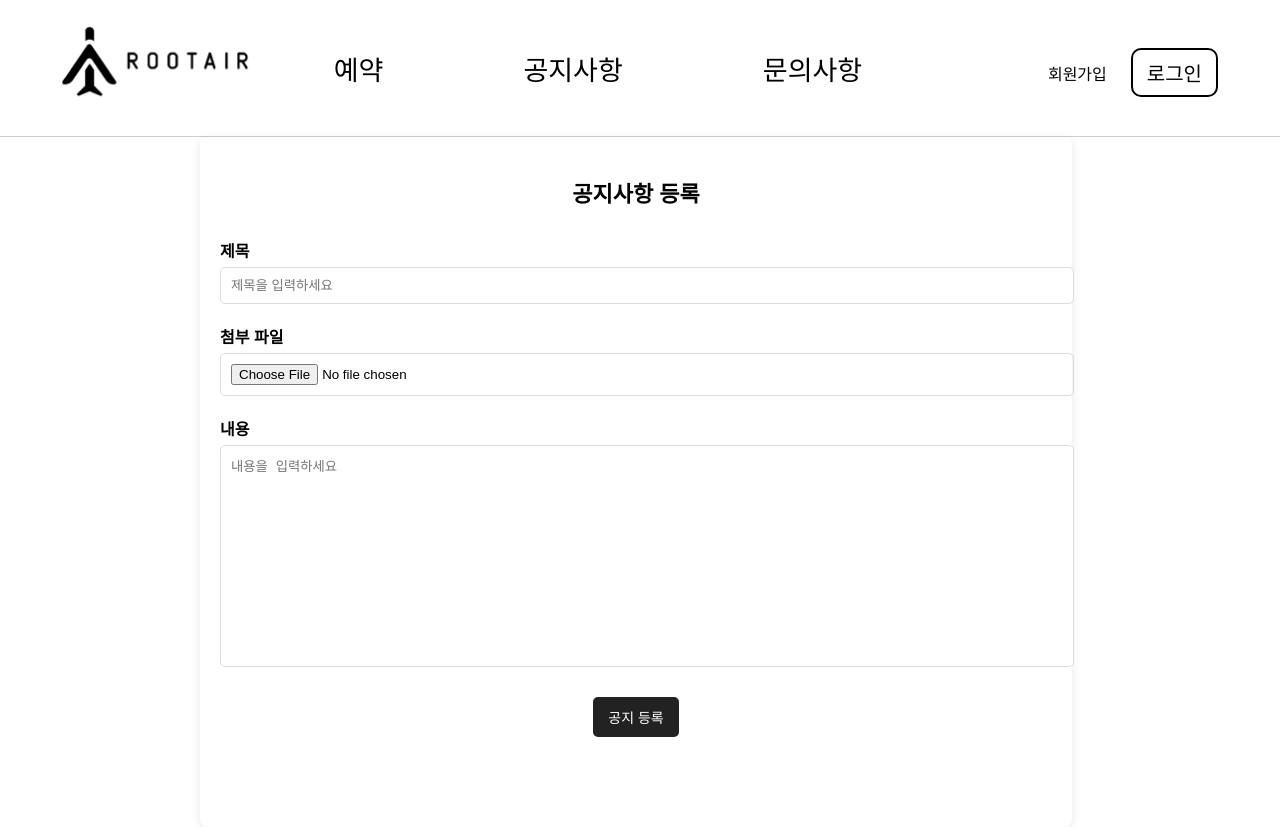
After one commit to YH072713/ROOTAIR_WEB, a Flask app: page /notices/create in a window 1280 px wide. The commit adds this page. Run offline with Flask 3, Linux system fonts and the light colour scheme.

Commit message:
노티스작업중 중간 임시저장 커밋
커밋

```diff
--- a/blueprints/notices.py
+++ b/blueprints/notices.py
@@ -1,8 +1,12 @@
-from flask import Blueprint, render_template, request, jsonify
+from flask import Blueprint, render_template, request, jsonify, url_for,jsonify,send_from_directory
 from blueprints.utils import get_db_connection
+from datetime import datetime
+import pytz  # ✅ 한국 시간 변환을 위한 라이브러리 추가
 
 # 블루프린트 생성
 notices_bp = Blueprint('notices', __name__, url_prefix='/notices')
+
+UPLOAD_FOLDER='static/uploads/'
 
 # 📌 공지사항 목록 페이지 (HTML 반환)
 @notices_bp.route('/')
@@ -71,3 +75,56 @@ def notice_detail_api(notice_id):
         notice['created_at'] = notice['created_at'].strftime('%Y-%m-%d %H:%M:%S')
 
     return jsonify(notice)
+
+#📌 공지사항 등록부분📌
+
+# 📌 파일 다운로드 API
+@notices_bp.route('/download/<filename>')
+def download_file(filename):
+    """업로드된 파일을 다운로드하는 API"""
+    return send_from_directory(UPLOAD_FOLDER, filename, as_attachment=True)
+
+# 공지사항 등록 페이지 (입력 폼)
+@notices_bp.route('/create',methods=['GET'])
+def notice_create_page():
+    return render_template('notices/notice_create.html')
+
+# 📌 공지사항 등록 API (POST 요청)
+@notices_bp.route('/api/create', methods=['POST'])
+def notice_create_api():
+    """공지사항을 DB에 등록하는 API"""
+    conn = get_db_connection()
+    cursor = conn.cursor()
+
+    # ✅ 요청 데이터 가져오기
+    data = request.form
+    title = data.get('title')
+    content = data.get('content')
+    file = request.files.get('file')  # 파일 업로드 처리
+
+    # ✅ 파일 저장 (파일이 있을 경우)
+    file_url = None
+    if file:
+        file_path = f"static/uploads/{file.filename}"
+        file.save(file_path)
+        file_url = file_path
+
+    # ✅ 한국 시간(KST)으로 현재 시간 설정
+    kst = pytz.timezone('Asia/Seoul')  # 한국 시간대
+    created_at = datetime.now(kst).strftime('%Y-%m-%d %H:%M:%S')  # MySQL 포맷
+
+    # ✅ DB에 저장
+    cursor.execute('''
+        INSERT INTO notices (title, content, file, created_at)
+        VALUES (%s, %s, %s, %s)
+    ''', (title, content, file_url, created_at))  # ✅ 플레이스홀더 개수와 값 개수 맞춤
+
+    # 필수 필드 확인
+    if not title or not content:
+        return jsonify({'error': '제목과 내용을 입력하세요.'}), 400
+
+    conn.commit()
+    conn.close()
+
+    # ✅ 공지사항 목록 페이지로 리디렉트
+    return jsonify({'message': '공지사항이 성공적으로 등록되었습니다.', 'redirect_url': url_for('notices.notices_page')})
--- /dev/null
+++ b/static/css/notices/notice_create.css
@@ -0,0 +1,178 @@
+body {
+    margin:0;
+    font-family: "Noto Sans KR";
+    font-weight: 400;
+    font-style: normal;
+}
+em {
+    font-style: normal;
+}
+a {
+    text-decoration: none;
+    color: #000;
+}
+.navbar {
+    display: flex;
+    justify-content: space-between;
+    align-items: center;
+    background-color: #fff;
+    padding: 8px 12px;
+    border-bottom: 1px solid #ccc;
+}
+.navbar_logo{
+    width: 150px;
+    display: flex;
+    justify-content: center;
+    align-items: center;
+}
+.navbar_logo img {
+    margin-left: 150px;
+    width: 210px;
+    height: auto;
+}
+.navbar_menu {
+    display: flex;
+    list-style: none;
+    padding-left: 0;
+    font-size: 27px;
+    font-weight: 500;
+    gap: 100px;
+}
+.navbar_menu li {
+    padding: 8px 20px;
+}
+.navbar_menu li:hover {
+    background-color: #e3dede;
+    border-radius: 10px;
+}
+
+.navbar_member {
+    display: flex;
+    list-style: none;
+    padding-left: 0;
+}
+.navbar_member li {
+    padding: 8px 14px;
+}
+.navbar_member li:hover {
+    background-color: #e3dede;
+    border-radius: 10px;
+}
+.navbar_signup {
+    margin-top: 13px;
+    margin-right: 10px;
+}
+.navbar_login {
+    font-size: 20px;
+    margin-top: 8px;
+    margin-right: 50px;
+    font-weight: 500;
+    border: 2px solid #000;
+    border-radius: 10px;
+}
+.navbar_togglebtn {
+    display: none;
+    position:absolute;
+    top: 32px;
+    right: 32px;
+    font-size: 24px;
+}
+
+@media screen and (max-width: 1040px) {
+    .navbar {
+        flex-direction: column;
+        align-items: flex-start;
+    }
+    .navbar_menu {
+        font-size:16px;
+        display: none;
+        flex-direction: column;
+        align-items: center;
+        width: 100%;
+        gap: 0px
+    }
+    .navbar_menu li {
+        width: 100%;
+        text-align: center;
+    }
+    .navbar_member {
+        display: none;
+        flex-direction: column;
+        align-items: center;
+        width: 100%;
+    }
+    .navbar_member li {
+        width: 100%;
+        text-align: center;
+    }
+    .navbar_togglebtn {
+        display: block;
+    }
+    .navbar_menu.active,
+    .navbar_member.active {
+        display: flex;
+    }
+    .navbar_signup {
+        margin-left: 10px;
+    }
+    .navbar_login {
+        margin-left: 50px;
+        font-size:16px;
+        border: none;
+        border-radius: none;
+    }
+}
+.register_container {
+    background: #fff;
+    padding: 20px;
+    border-radius: 8px;
+    box-shadow: 0 2px 10px rgba(0, 0, 0, 0.1);
+    margin-left: 200px;
+    margin-right: 200px;
+    width: 65%;
+    height: 650px;
+    text-align: center;
+}
+
+.register_container h2 {
+    font-size: 22px;
+    margin-bottom: 30px;
+}
+
+.register_container label {
+    display: block;
+    text-align: left;
+    margin: 10px 0 5px;
+    font-weight: bold;
+}
+
+input[type="text"],
+textarea,
+input[type="file"] {
+    width: 100%;
+    padding: 10px;
+    margin-bottom: 10px;
+    border: 1px solid #ddd;
+    border-radius: 5px;
+}
+
+textarea {
+    height: 200px;
+    resize: none;
+}
+
+
+#submit_btn {
+    background-color: #222;
+    color: white;
+    padding: 10px 15px;
+    border: none;
+    border-radius: 5px;
+    font-size: 14px;
+    cursor: pointer;
+    margin-top: 15px;
+}
+
+#submit_btn:hover {
+    background-color: #111;
+}
--- /dev/null
+++ b/static/js/notices/notice_create.js
@@ -0,0 +1,32 @@
+const togglebtn = document.querySelector('.navbar_togglebtn');
+const menu = document.querySelector('.navbar_menu');
+const member = document.querySelector('.navbar_member');
+
+togglebtn.addEventListener('click', ()=>{
+    menu.classList.toggle('active');
+    member.classList.toggle('active');
+});
+document.addEventListener("DOMContentLoaded", function () {
+    const form = document.getElementById("qnaForm");
+
+    form.addEventListener("submit", function (event) {
+        event.preventDefault(); // 기본 제출 동작 방지
+
+        const formData = new FormData(form);
+
+
+        fetch("/notices/api/create", {
+            method: "POST",
+            body: formData
+        })
+        .then(response => response.json())  // ✅ JSON 응답 받기
+        .then(data => {
+            if (data.redirect_url) {
+                window.location.href = data.redirect_url;  // ✅ 목록 페이지로 이동
+            } else {
+                alert("공지지 등록 실패: " + data.error);
+            }
+        })
+        .catch(error => console.error("에러 발생:", error));
+    });
+});
--- a/static/js/notices/notices.js
+++ b/static/js/notices/notices.js
@@ -84,3 +84,9 @@ document.addEventListener("DOMContentLoaded", function () {
 
     fetchNotices();
 });
+
+
+// 공지사항 등록 버튼 구현
+function gosubmit() {
+    window.location.href = "/notices/create";  // 공지 등록 페이지로 이동
+}
--- /dev/null
+++ b/templates/notices/notice_create.html
@@ -0,0 +1,59 @@
+<!DOCTYPE html>
+<html lang="ko">
+<head>
+    <meta charset="UTF-8">
+    <meta name="viewport" content="width=device-width, initial-scale=1.0">
+    <title>황제폐하의 전언이다</title>
+    <link rel="stylesheet" href="{{ url_for('static', filename='css/notices/notice_create.css') }}">
+    <link href="https://fonts.googleapis.com/css2?family=Noto+Sans+KR&display=swap" rel="stylesheet">
+    <script src="{{ url_for('static', filename='js/notices/notice_create.js') }}" defer></script>
+</head>
+<body>
+    <nav class="navbar">
+        <div class="navbar_logo">
+            <a href="{{ url_for('main.main') }}">
+                <img src="{{ url_for('static', filename='images/rootair.jpg') }}"/>
+            </a>
+        </div>
+        <ul class="navbar_menu">
+            <li><a href="{{ url_for('main.main') }}">예약</a></li>
+            <li><a href="{{ url_for('notices.notices_page') }}">공지사항</a></li>
+            <li><a href="{{ url_for('qna.qna_page') }}">문의사항</a></li>
+        </ul>
+        <ul class="navbar_member">
+            {% if session.get('admin', False) %}
+                <!-- 관리자 계정일 경우 -->
+                <li class="navbar_signup"><a href="{{ url_for('admin.logout') }}">로그아웃</a></li>
+                <li class="navbar_login"><a href="{{ url_for('admin.admin_management') }}">회원정보</a></li>
+            {% elif current_user.is_authenticated %}
+                <!-- 일반 사용자 계정일 경우 -->
+                <li class="navbar_signup"><a href="{{ url_for('member.logout') }}">로그아웃</a></li>
+                <li class="navbar_login"><a href="{{ url_for('mypage.mypage') }}">마이페이지</a></li>
+            {% else %}
+                <!-- 비로그인 상태 -->
+                <li class="navbar_signup"><a href="{{ url_for('member.signup') }}">회원가입</a></li>
+                <li class="navbar_login"><a href="{{ url_for('member.login') }}">로그인</a></li>
+            {% endif %}
+        </ul>
+        <img class="navbar_togglebtn" src="{{url_for('static',filename='images/topbar.jpg')}}" width="24" height="18"/>
+    </nav>
+    <div class="register_container">
+        <h2>공지사항 등록</h2>
+
+        <form id="qnaForm" action="{{ url_for('qna.qna_create_api') }}" method="POST" enctype="multipart/form-data">
+            <label for="title">제목</label>
+            <input type="text" id="title" name="title" placeholder="제목을 입력하세요">
+
+            <label for="file">첨부 파일</label>
+            <input type="file" id="file" name="file">
+
+            <label for="content">내용</label>
+            <textarea id="content" name="content" placeholder="내용을 입력하세요"></textarea>
+
+            <button type="submit" id="submit_btn">공지 등록</button>
+
+        </form>
+    </div>
+    <script src="{{ url_for('static', filename='js/qna/qna_create.js') }}" defer></script>
+</body>
+</html>
```
Also changed, not shown: static/css/notices/notice_detail.css (+88 -8 lines), static/css/notices/notices.css (+75 -0 lines), static/uploads/챗봇상담용css.txt (added, +46 -0 lines), templates/notices/notice_detail.html (+20 -4 lines), templates/notices/notices.html (+6 -2 lines), static/uploads/파일시스템.png (added).
